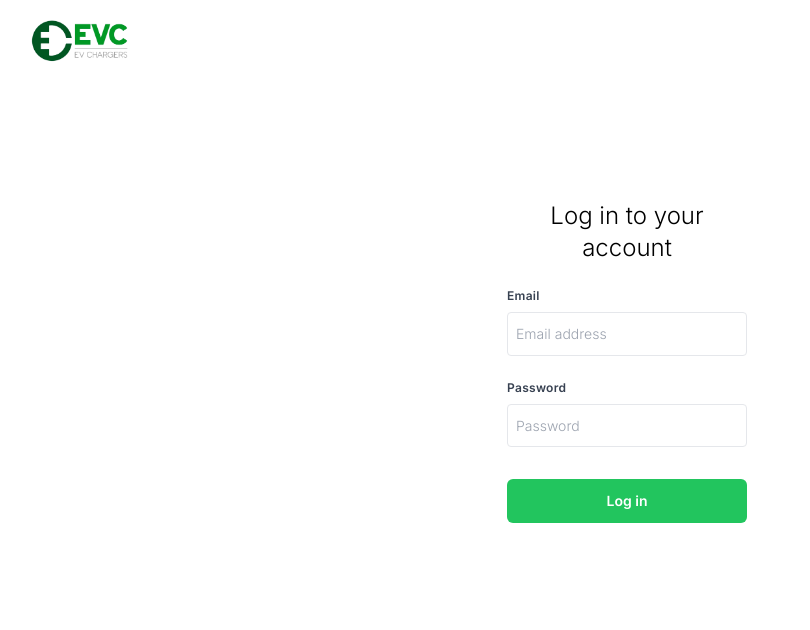
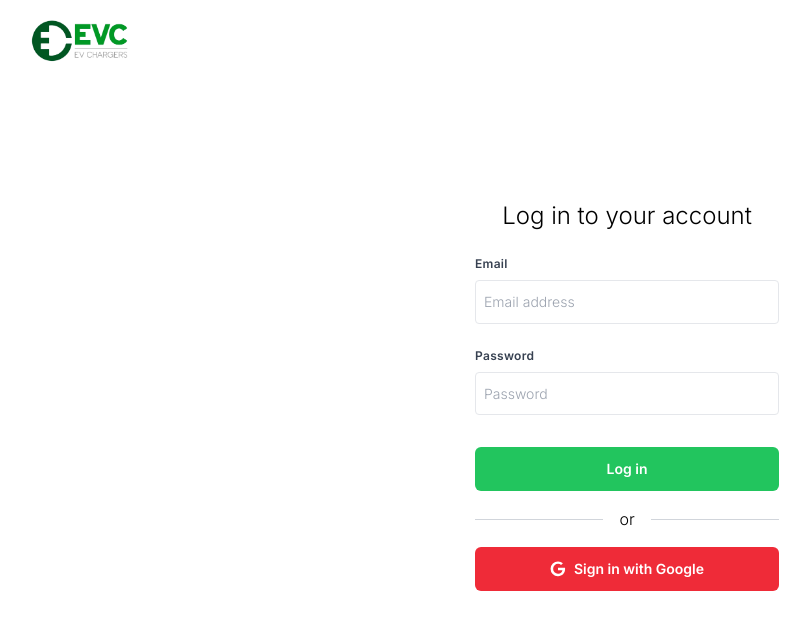
Before and after one commit to Seyi-Baks/evc-frontend-developer-challenge, a React (Create React App) app: page / in a window 1280 px wide. Shown: the top 630 px of the page, without its empty margins (13-823 px from the left). Built offline with nearby package versions, Linux system fonts and the light colour scheme; no server answers.

Commit message:
SSO with Firebase

```diff
--- a/src/config/firebase.ts
+++ b/src/config/firebase.ts
@@ -1,5 +1,6 @@
 // Import the functions you need from the SDKs you need
-import firebase from "firebase/app";
+import * as firebase from "firebase/app";
+import { getAuth } from "firebase/auth"
 // TODO: Add SDKs for Firebase products that you want to use
 // https://firebase.google.com/docs/web/setup#available-libraries
 
@@ -14,6 +15,6 @@ const firebaseConfig = {
 };
 
 // Initialize Firebase
-firebase.initializeApp(firebaseConfig);
+const app = firebase.initializeApp(firebaseConfig);
 
-export default firebase;
+export const auth = getAuth(app);
--- a/src/views/Login.tsx
+++ b/src/views/Login.tsx
@@ -1,12 +1,41 @@
+import { useEffect } from 'react';
 import Input from '../components/Input';
 import Navbar from '../components/NavBar';
+import { auth } from '../config/firebase';
+import { GoogleAuthProvider, signInWithPopup, onAuthStateChanged } from "firebase/auth"
+
+const handleGoogleSignIn = () => {
+    try {
+        const provider = new GoogleAuthProvider();
+        signInWithPopup(auth, provider);
+    } catch (error) {
+        console.log(error);
+    }
+}
 
 const LoginPage = () => {
+    useEffect(() => {
+        const unsubscribe = onAuthStateChanged(auth, user => {
+            if (user) {
+                // User is signed in
+                // Navigate to home or dashboard page, or set user state
+                console.log('User signed in: ', user);
+            } else {
+                // User is signed out
+                // Handle accordingly, maybe stay on the login page or show message
+                console.log('User is signed out');
+            }
+        });
+
+        // Cleanup subscription on unmount
+        return () => unsubscribe();
+    }, []);
+
     return (
         <>
-                        <Navbar />
+            <Navbar />
             <section className="flex justify-center">
-                <div className="md:w-[25%]">
+                <div className="md:w-[30%]">
                     <div className={'md:p-10 p-4 mx-auto mt-20'}>
                         <h1 className='text-2xl mb-6 text-center'>Log in to your account</h1>
                         <form>
@@ -15,19 +44,29 @@ const LoginPage = () => {
                                 <Input label="Password" type='password' placeholder='Password' name="password" />
 
 
-                                <div className="mt-8 items-center gap-8">
+                                <div className="mt-8 items-center">
                                     <button
                                         type="submit"
-                                        className={`rounded-md bg-green-500 w-full font-bold text-white py-3 text-center hover:bg-pink-500 mb-6 hover:text-white text-sm`}
+                                        className={`rounded-md bg-green-500 w-full font-bold text-white py-3 text-center hover:bg-green-400 mb-4 hover:text-white text-sm`}
                                     > Log in
                                     </button>
                                 </div>
+                                <div className="flex items-center">
+                                    <div className="flex-grow border-t border-gray-300"></div>
+                                    <span className="flex-shrink mx-4 text-gray-500">or</span>
+                                    <div className="flex-grow border-t border-gray-300"></div>
+                                </div>
+                                <button type="button" onClick={handleGoogleSignIn} className="text-white bg-red-500 w-full hover:bg-red-400 font-bold mt-4 rounded-md text-sm py-3 text-center inline-flex items-center justify-center">
+                                    <svg className="w-4 h-4 me-2" aria-hidden="true" xmlns="http://www.w3.org/2000/svg" fill="currentColor" viewBox="0 0 18 19">
+                                        <path fill-rule="evenodd" d="M8.842 18.083a8.8 8.8 0 0 1-8.65-8.948 8.841 8.841 0 0 1 8.8-8.652h.153a8.464 8.464 0 0 1 5.7 2.257l-2.193 2.038A5.27 5.27 0 0 0 9.09 3.4a5.882 5.882 0 0 0-.2 11.76h.124a5.091 5.091 0 0 0 5.248-4.057L14.3 11H9V8h8.34c.066.543.095 1.09.088 1.636-.086 5.053-3.463 8.449-8.4 8.449l-.186-.002Z" clip-rule="evenodd" />
+                                    </svg>
+                                    Sign in with Google
+                                </button>
                             </>
                         </form>
                     </div>
                 </div>
             </section>
-
         </>
     )
 }
```
